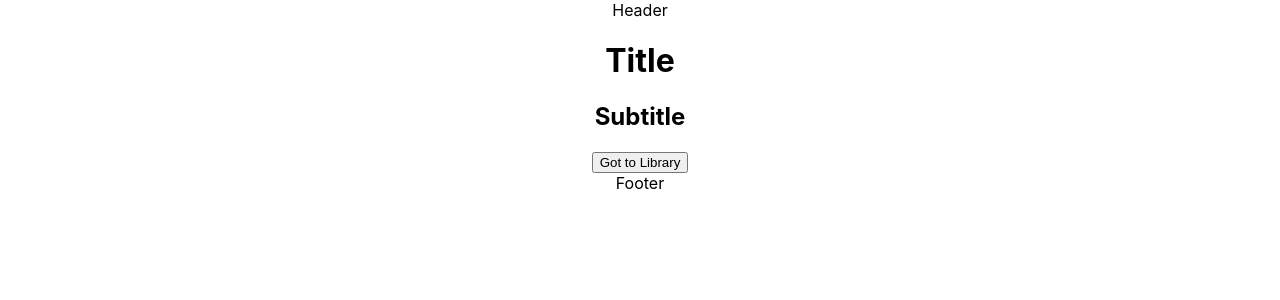
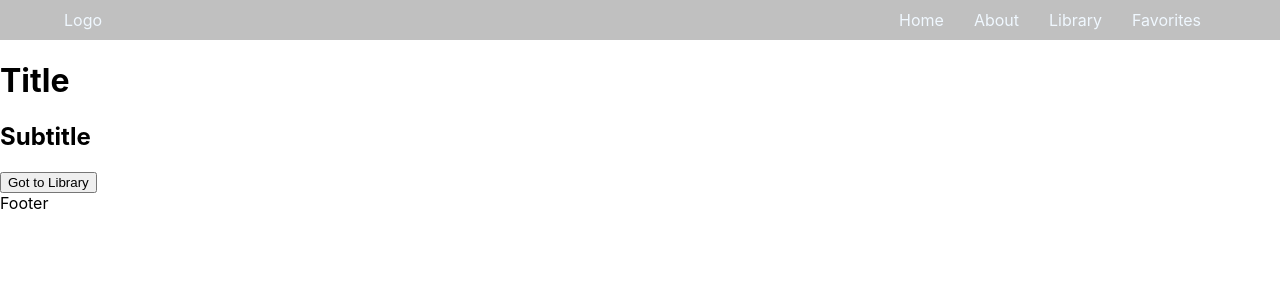
Before and after one commit to ManohisoaVicky/Met-Museum, a React (Create React App) app in the folder met-musesum-of-art/: page / in a window 1280 px wide. Shown: the top 300 px of the page. Built offline with nearby package versions, Linux system fonts and the light colour scheme.

Commit message:
Header component created and styled.

```diff
--- a/met-musesum-of-art/src/App.css
+++ b/met-musesum-of-art/src/App.css
@@ -1,38 +1,7 @@
-.App {
-  text-align: center;
+* {
+  box-sizing: border-box;
 }
 
-.App-logo {
-  height: 40vmin;
-  pointer-events: none;
+body {
+  margin: 0;
 }
-
-@media (prefers-reduced-motion: no-preference) {
-  .App-logo {
-    animation: App-logo-spin infinite 20s linear;
-  }
-}
-
-.App-header {
-  background-color: #282c34;
-  min-height: 100vh;
-  display: flex;
-  flex-direction: column;
-  align-items: center;
-  justify-content: center;
-  font-size: calc(10px + 2vmin);
-  color: white;
-}
-
-.App-link {
-  color: #61dafb;
-}
-
-@keyframes App-logo-spin {
-  from {
-    transform: rotate(0deg);
-  }
-  to {
-    transform: rotate(360deg);
-  }
-}
--- a/met-musesum-of-art/src/App.js
+++ b/met-musesum-of-art/src/App.js
@@ -6,17 +6,17 @@ import DetailedView from "./pages/DetailedView";
 import About from "./pages/About";
 import Home from "./pages/Home";
 import Favorites from "./pages/Favorites";
-import Library from "./Library";
+import Library from "./pages/Library";
 
 function App() {
   return (
     <div className="App">
       <Header />
       <Routes>
-        <Route path="" element={<Home />} />
-        <Route path="" element={<About />} />
-        <Route path="" element={<Library />} />
-        <Route path="" element={<Favorites />} />
+        <Route path="/" element={<Home />} />
+        <Route path="/about" element={<About />} />
+        <Route path="/library" element={<Library />} />
+        <Route path="/favorites" element={<Favorites />} />
         <Route path="" element={<DetailedView />} />
       </Routes>
       <Footer />
--- a/met-musesum-of-art/src/components/Header.jsx
+++ b/met-musesum-of-art/src/components/Header.jsx
@@ -1,8 +1,26 @@
 import React from 'react'
+import { Link } from 'react-router-dom'
+import "../styles/Header.css"
 
 function Header() {
   return (
-    <div>Header</div>
+    <header className='Header'>
+        <div className='logo'>Logo</div>
+        <nav>
+            <Link to="/">
+                <span>Home</span>
+            </Link>
+            <Link to="/about">
+                <span>About</span>
+            </Link>
+            <Link to="/library">
+                <span>Library</span>
+            </Link>
+            <Link to="/favorites">
+                <span>Favorites</span>
+            </Link>
+        </nav>
+    </header>
   )
 }
 
--- a/met-musesum-of-art/src/pages/Favorites.jsx
+++ b/met-musesum-of-art/src/pages/Favorites.jsx
@@ -1,6 +1,6 @@
 import React from 'react'
 
-import ResultCard from '../components copy/ResultCard'
+import ResultCard from '../components/ResultCard'
 
 function Favorites() {
   return (
--- a/met-musesum-of-art/src/pages/Library.jsx
+++ b/met-musesum-of-art/src/pages/Library.jsx
@@ -1,7 +1,7 @@
 import React from 'react'
 
-import SearchBar from '../components copy/SearchBar'
-import ResultsList from '../components copy/ResultsList'
+import SearchBar from '../components/SearchBar'
+import ResultsList from '../components/ResultsList'
 
 function Library() {
   return (
--- a/met-musesum-of-art/src/styles/Header.css
+++ b/met-musesum-of-art/src/styles/Header.css
@@ -1,9 +1,17 @@
-import React from 'react'
+.Header {
+  display: flex;
+  flex-flow: row nowrap;
+  justify-content: space-between;
+  align-items: baseline;
 
-function Header() {
-  return (
-    <div>Header</div>
-  )
+  padding: 10px 5vw;
+  background: silver;
+  color: aliceblue;
 }
 
-export default Header
+nav > a {
+  text-decoration: none;
+  color: inherit;
+  padding: 5px;
+  margin: 0 10px;
+}
```
Also changed, not shown: met-musesum-of-art/src/components/Nav.jsx (deleted, +0 -9 lines), met-musesum-of-art/src/styles/Nav.css (deleted).
